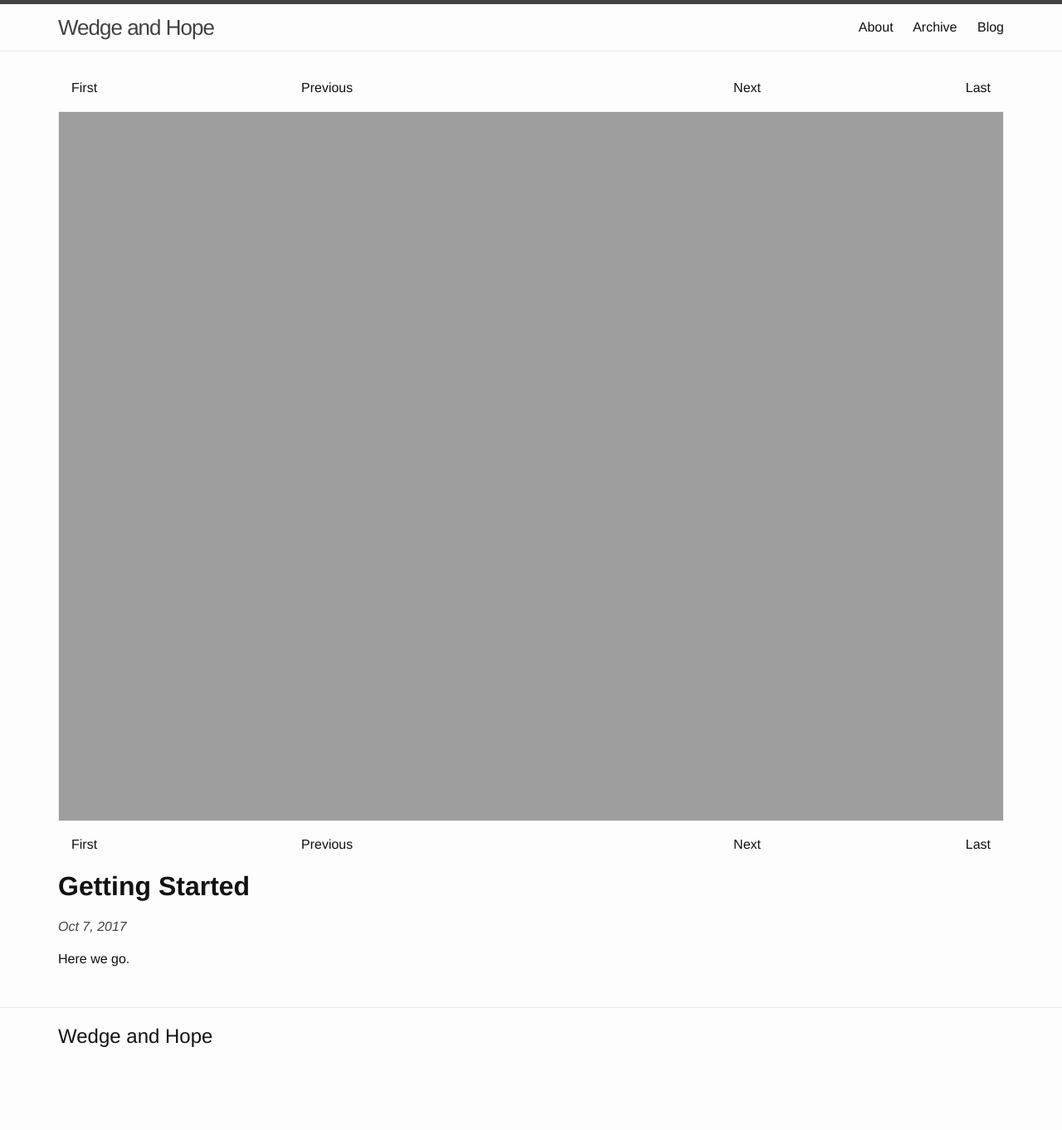
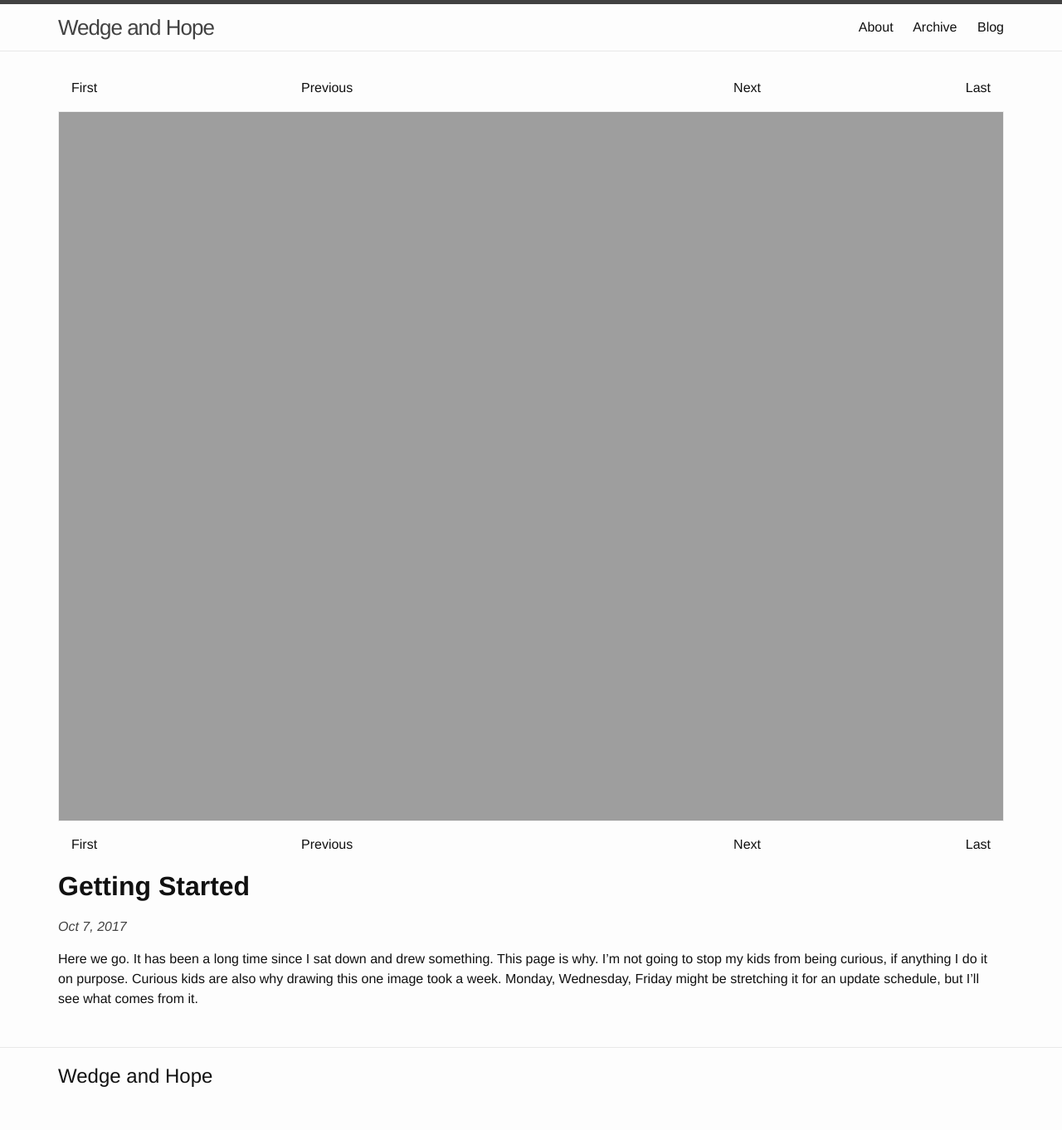
Before and after one commit to wedgejaeger/wedgejaeger.github.io, a Jekyll site: the page built from _posts/comics/2017-10-07-getting-started.md, in a window 1280 px wide. Shown: the whole page at 83% size. Built offline with Jekyll 4.4.1, drawn with Linux system fonts in a browser that asks for light colours; before the commit the page ends 1314 px from its top, so only the background shows below that.

Commit message:
Update 2017-10-07-getting-started.md

```diff
--- a/_posts/comics/2017-10-07-getting-started.md
+++ b/_posts/comics/2017-10-07-getting-started.md
@@ -8,4 +8,4 @@
 copyright: false
 ---
 
-Here we go.
+Here we go. It has been a long time since I sat down and drew something. This page is why. I'm not going to stop my kids from being curious, if anything I do it on purpose. Curious kids are also why drawing this one image took a week. Monday, Wednesday, Friday might be stretching it for an update schedule, but I'll see what comes from it.
```
